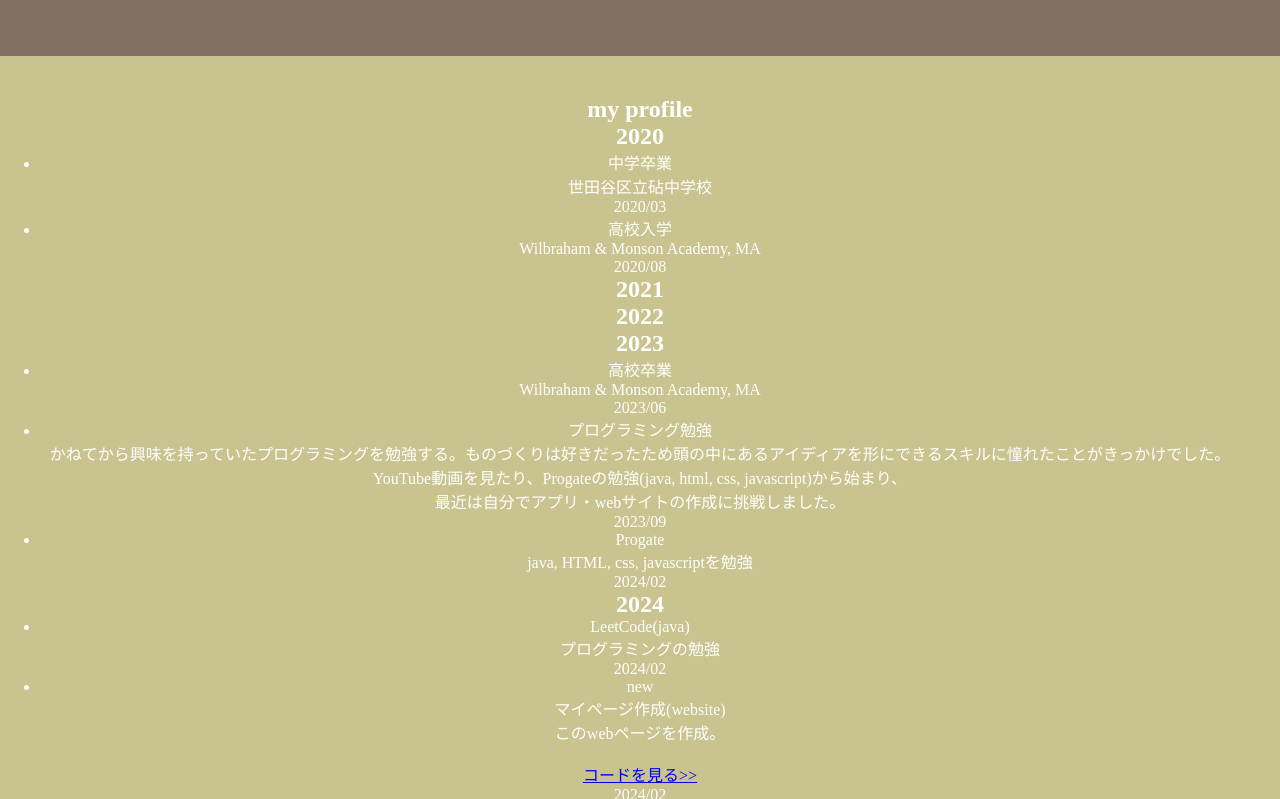
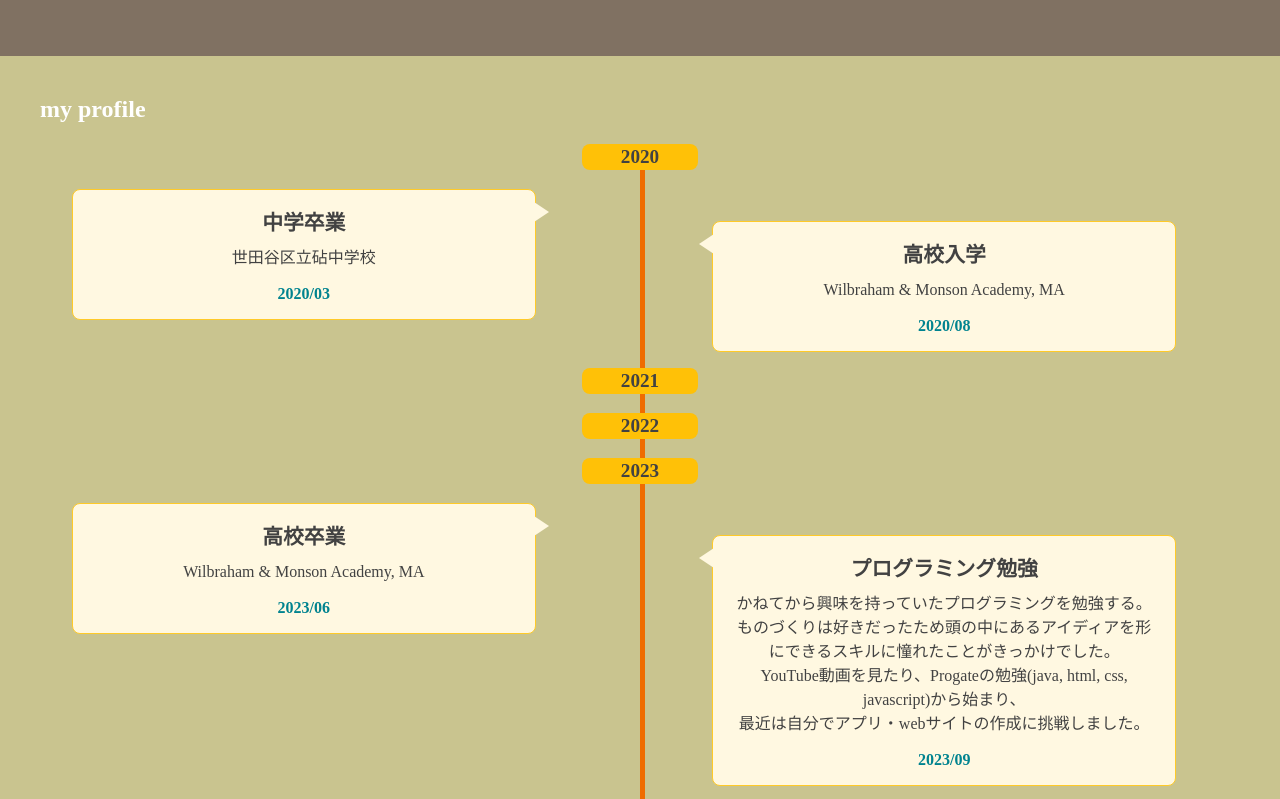
Before and after one commit to rouriGit/r-s-mypage, a plain HTML site: page index.html in a window 1280 px wide. Shown: the part 960-1759 px from the top of the page. Drawn offline with Linux system fonts and the light colour scheme.

Commit message:
Update mypage.css

```diff
--- a/mypage.css
+++ b/mypage.css
@@ -27,6 +27,8 @@
 	align-items: center;
 	text-align: center;
 }
+
+
 #box1{
     background: #807162;
     color: #fff;
@@ -41,6 +43,10 @@
 	padding-left: 50px;
 	font-size: 40px;
 	font-family: 'Itim', cursive;
+}
+
+.my-log {
+	float: left;
 }
 
 .h3 {
@@ -73,6 +79,9 @@
 	list-style: none;
 }
 
+.youtube-logo {
+	padding-top: 20px;
+}
 
 
 /*========= ページネーションCSS ===============*/
@@ -137,3 +146,202 @@
 		display: none;
 	}
 }
+
+
+
+
+.cp_timeline02 {
+	position: relative;
+	margin: 3em auto;
+	overflow: auto;
+	color: #424242;
+}
+.cp_timeline02:before {
+	position: absolute;
+	left: 50%;
+	width: 5px;
+	height: 100%;
+	content: '';
+	background: #EF6C00;
+}
+.cp_timeline02 h2 {
+	position: relative;
+	clear: both;
+	max-width: 6em;
+	margin: 0 auto 1em;
+	padding: .1em;
+	text-align: center;
+	background: #FFC107;
+	border-radius: 8px;
+	font-size: 1.2em;
+}
+.cp_timeline02 ul {
+	max-width: calc(100% - 4em);
+	margin: 0;
+	padding: 0 0 0 2em;
+	list-style: none;
+}
+.cp_timeline02 li {
+	position: relative;
+	margin-bottom: 1em;
+	padding: 1em;
+	background: #FFF8E1;
+	width: 42%;
+	border-radius: 8px;
+	border: solid 1px rgba(255,202,40 ,1);
+}
+
+.cp_timeline02 li:before {
+	position: absolute;
+	top: 12px;
+	left: -14px;
+	content: '';
+	display: inline-block;
+	width: 0;
+	height: 0;
+	border-style: solid;
+	border-width: 10px 15px 10px 0;
+	border-color: transparent #FFF8E1 transparent transparent;
+	z-index: 0;
+}
+.cp_timeline02 li:after {
+	position: absolute;
+	top: 12px;
+	left: -16px;
+	content: '';
+	display: inline-block;
+	width: 0;
+	height: 0;
+	border-style: solid;
+	border-width: 10px 15px 10px 0;
+	border-color: transparent #FFCA28 transparent transparent;
+ 	z-index: -1;
+}
+.cp_timeline02 li:nth-child(even) {
+	float: right;
+	margin-top: 2em;
+}
+.cp_timeline02 li:nth-child(odd) {
+	float: left;
+}
+.cp_timeline02 li:nth-child(odd):before {
+	right: -14px;
+	left: auto;
+	border-width: 10px 0 10px 15px;
+	border-color: transparent transparent transparent #FFF8E1;
+}
+.cp_timeline02 li:nth-child(odd):after {
+	position: absolute;
+	right: -16px;
+	left: auto;
+	content: '';
+	display: inline-block;
+	width: 0;
+	height: 0;
+	border-style: solid;
+	border-width: 10px 0 10px 15px;
+	border-color: transparent transparent transparent #FFCA28;
+ 	z-index: -1;
+}
+.cp_timeline02 li:nth-of-type(2n+1) {
+	clear: both;
+}
+.cp_timeline02 li .flag {
+	padding: 0;
+	margin: 0;
+	font-weight: bold;
+	font-size: 1.3em;
+}
+.cp_timeline02 li .desc {
+	font-size: 1em;
+	line-height: 1.5em;
+	padding-top: 10px;
+}
+.cp_timeline02 li .time {
+	font-size: 1em;
+	color: #00838F;
+	font-weight: bold;
+	padding-top: 15px;
+}
+@media only screen and (max-width: 767px) {
+	.cp_timeline02:before {
+		left: 0;
+	}
+	.cp_timeline02 ul {
+		z-index: 1;
+		padding: 0 0 0 1.5em;
+	}
+	.cp_timeline02 li {
+		width: 100%;
+	}
+	.cp_timeline02 li:nth-child(even),
+	.cp_timeline02 li:nth-child(odd) {
+		float: none;
+	}
+	.cp_timeline02 li:nth-child(odd):before {
+		right: auto;
+		left: -14px;
+		border-width: 10px 15px 10px 0;
+		border-color: transparent #FFF8E1 transparent transparent;
+	}
+	.cp_timeline02 li:nth-child(odd)::after {
+		right: auto;
+		left: -16px;
+		border-width: 10px 15px 10px 0;
+		border-color: transparent #FFCA28 transparent transparent;
+	}
+}
+
+.git-link {
+	color: #333
+}
+
+
+
+
+
+
+.pin {
+    background: rgb(255, 190, 42);
+    position: absolute;
+    width: 0.7em;
+    height: 0.7em;
+    border-radius: 50%;
+    color: #333;
+}
+
+.pin::before {
+    content: '';
+    background: rgb(241, 106, 17);
+    position: absolute;
+    top: 50%;
+    left: 50%;
+    transform: translate(-50%, -50%);
+    width: 100%;
+    height: 100%;
+    border-radius: 50%;
+    animation:
+        pulse 1.3s ease-in-out infinite;
+}
+
+.pin span {
+    display: inline-block;
+    white-space: nowrap;
+    position: absolute;
+	left: -1.1em;
+    top: 50%;
+    transform: translateY(-50%);
+    background: rgb(255, 190, 42);
+    border-radius: 3em;
+    padding: 0.3em 0.6em;
+    font-size: 1.3em;
+}
+
+@keyframes pulse {
+    100% {
+        opacity: 0;
+        transform:
+            translate(-50%, -50%)
+            scale(6.5);
+    }
+}
```
